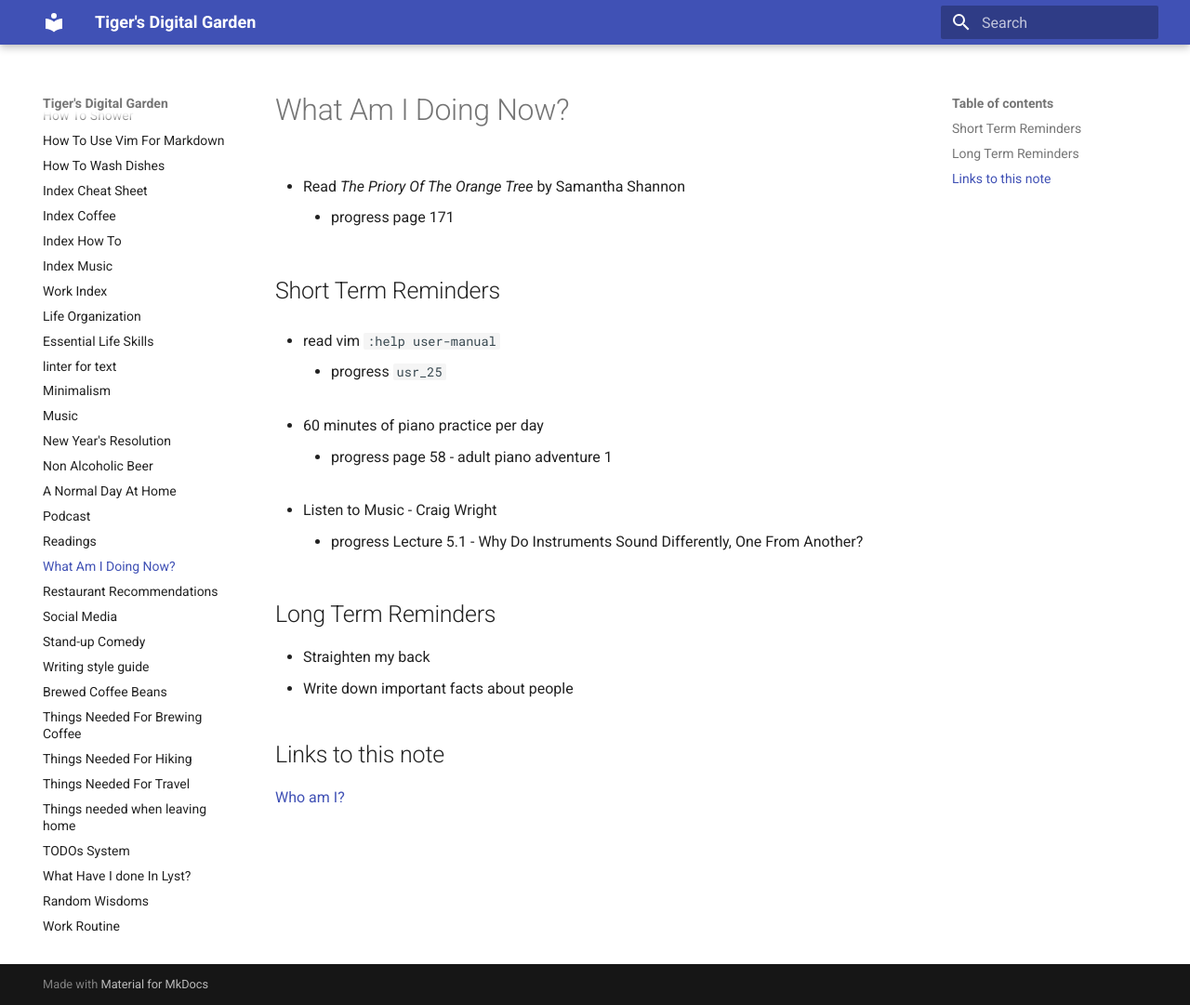
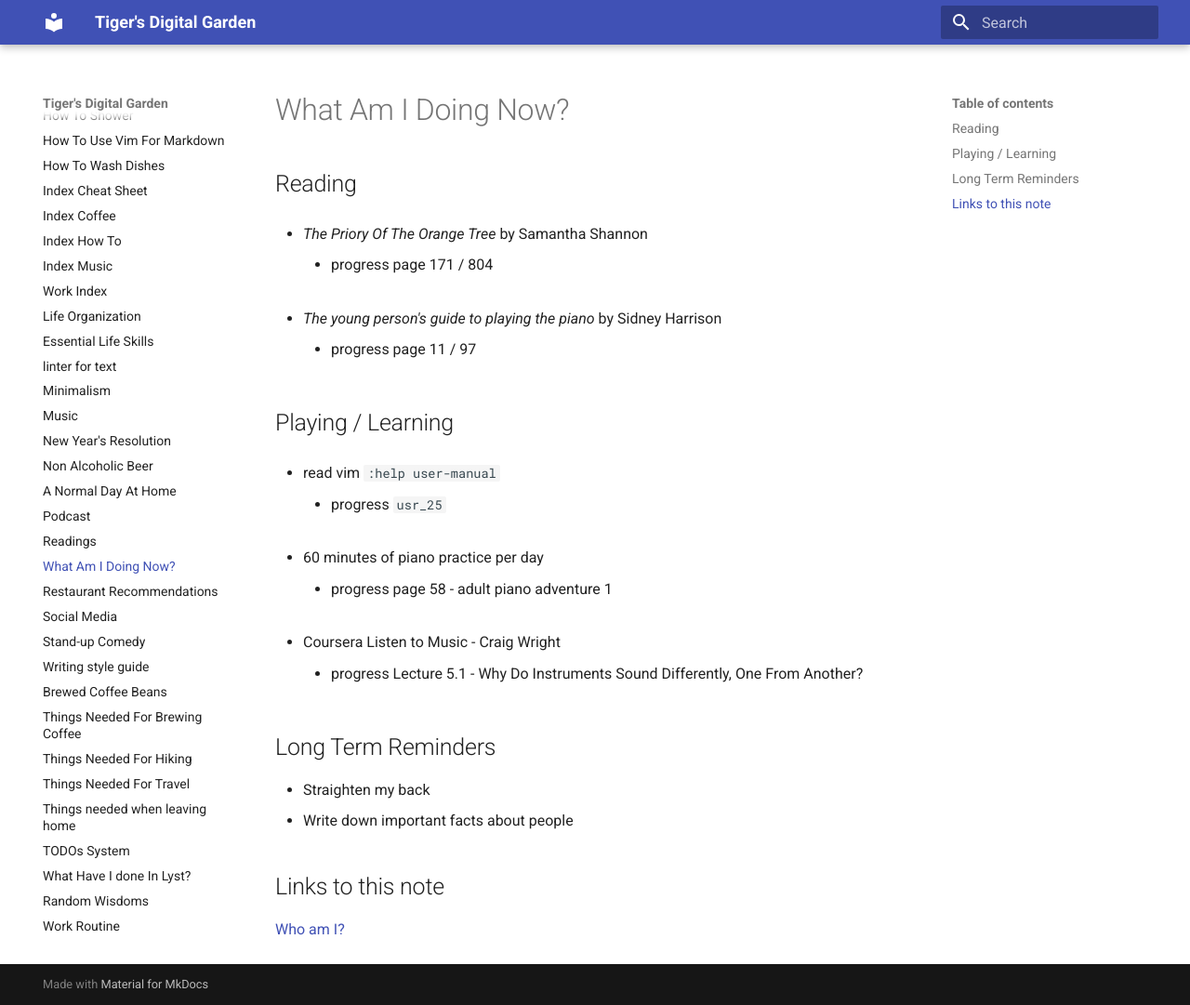
Before and after one commit to ynotstartups/notes, an MkDocs documentation site: the page built from notes/reminders.md, in a window 1280 px wide and 1081 px high. Shown: the whole window at 93% size. Built offline with MkDocs 1.6.1 and Material for MkDocs 9.7.7, drawn with Linux system fonts in a browser that asks for light colours.

Commit message:
update progress

```diff
--- a/notes/reminders.md
+++ b/notes/reminders.md
@@ -1,10 +1,16 @@
 # What Am I Doing Now?
 
-- Read _The Priory Of The Orange Tree_ by Samantha Shannon
+## Reading
 
-  - progress page 171
+- _The Priory Of The Orange Tree_ by Samantha Shannon
 
-## Short Term Reminders
+  - progress page 171 / 804
+
+- _The young person's guide to playing the piano_ by Sidney Harrison
+
+  - progress page 11 / 97
+
+## Playing / Learning
 
 - read vim `:help user-manual`
 
@@ -14,7 +20,7 @@
 
   - progress page 58 - adult piano adventure 1
 
-- Listen to Music - Craig Wright
+- Coursera Listen to Music - Craig Wright
 
   - progress Lecture 5.1 - Why Do Instruments Sound Differently, One From Another?
 
```
